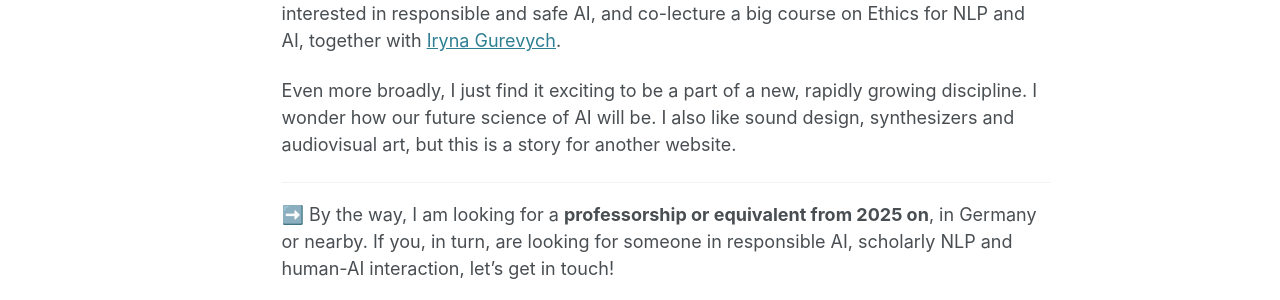
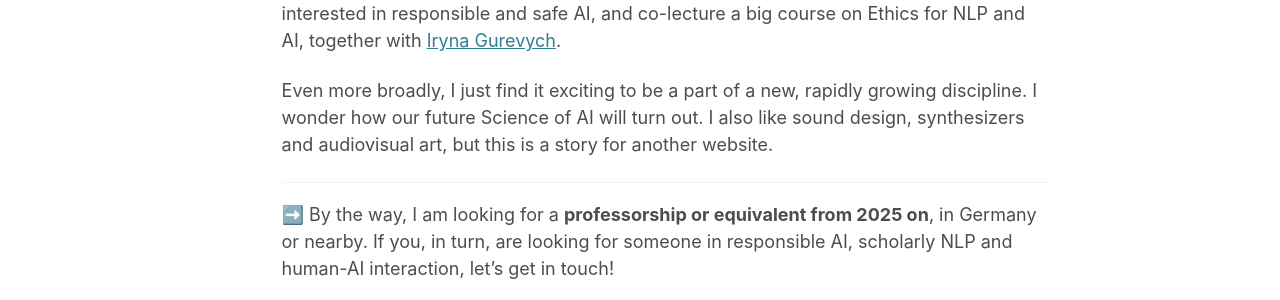
Before and after one commit to iokuznetsov/iokuznetsov.github.io, a Jekyll site: the page built from _pages/about.md, in a window 1280 px wide and 1204 px high. Shown: the part 546-846 px from the top of the window. Built offline with Jekyll 4.4.1, drawn with Linux system fonts in a browser that asks for light colours; some web fonts are replaced.

Commit message:
Update about.md

```diff
--- a/_pages/about.md
+++ b/_pages/about.md
@@ -18,7 +18,7 @@ Earlier, I studied linguistics at the [Lomonosov Moscow State University](https:
 
 Broadly, I am interested in new empirical approaches to AI evaluation, human-AI interaction and collaboration. I like clever applications of AI for scientific work, social science, education, and complex expert tasks. I love cross-disciplinary research. I am interested in responsible and safe AI, and co-lecture a big course on Ethics for NLP and AI, together with [Iryna Gurevych](https://www.informatik.tu-darmstadt.de/ukp/ukp_home/head_ukp/index.en.jsp).
 
-Even more broadly, I just find it exciting to be a part of a new, rapidly growing discipline. I wonder how our future science of AI will be. I also like sound design, synthesizers and audiovisual art, but this is a story for another website.
+Even more broadly, I just find it exciting to be a part of a new, rapidly growing discipline. I wonder how our future Science of AI will turn out. I also like sound design, synthesizers and audiovisual art, but this is a story for another website.
 
 ---
 
```
